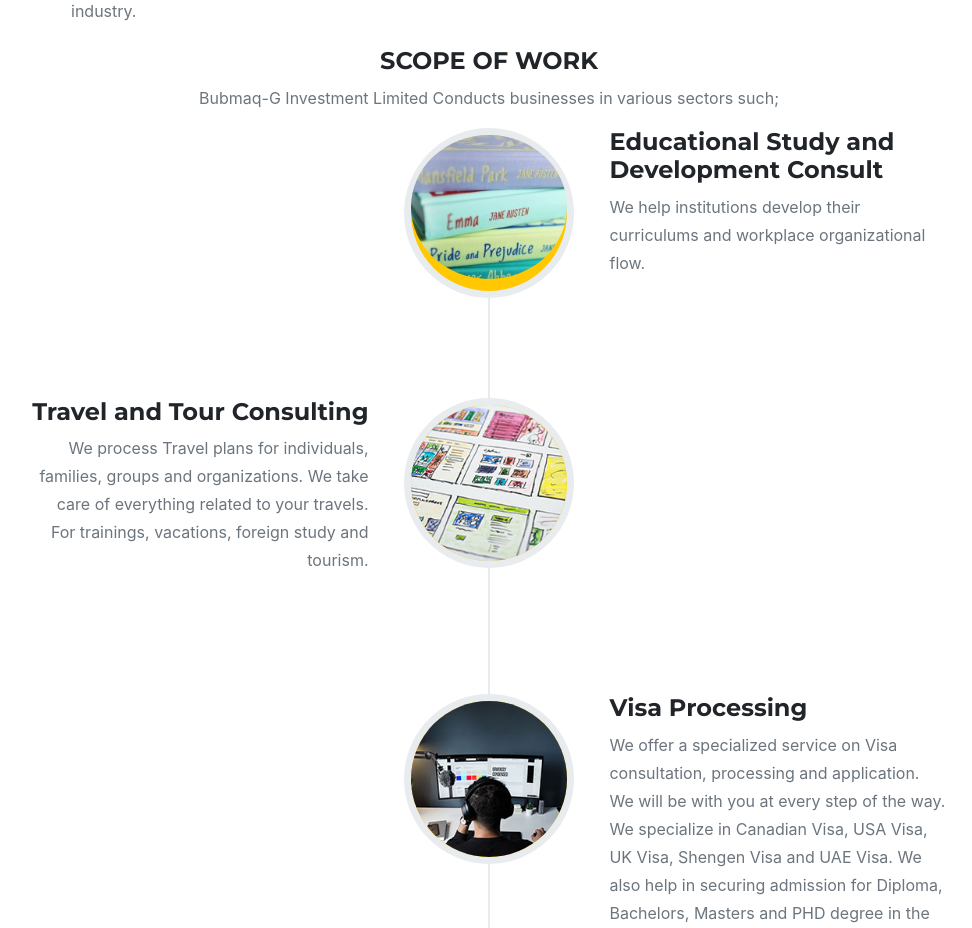
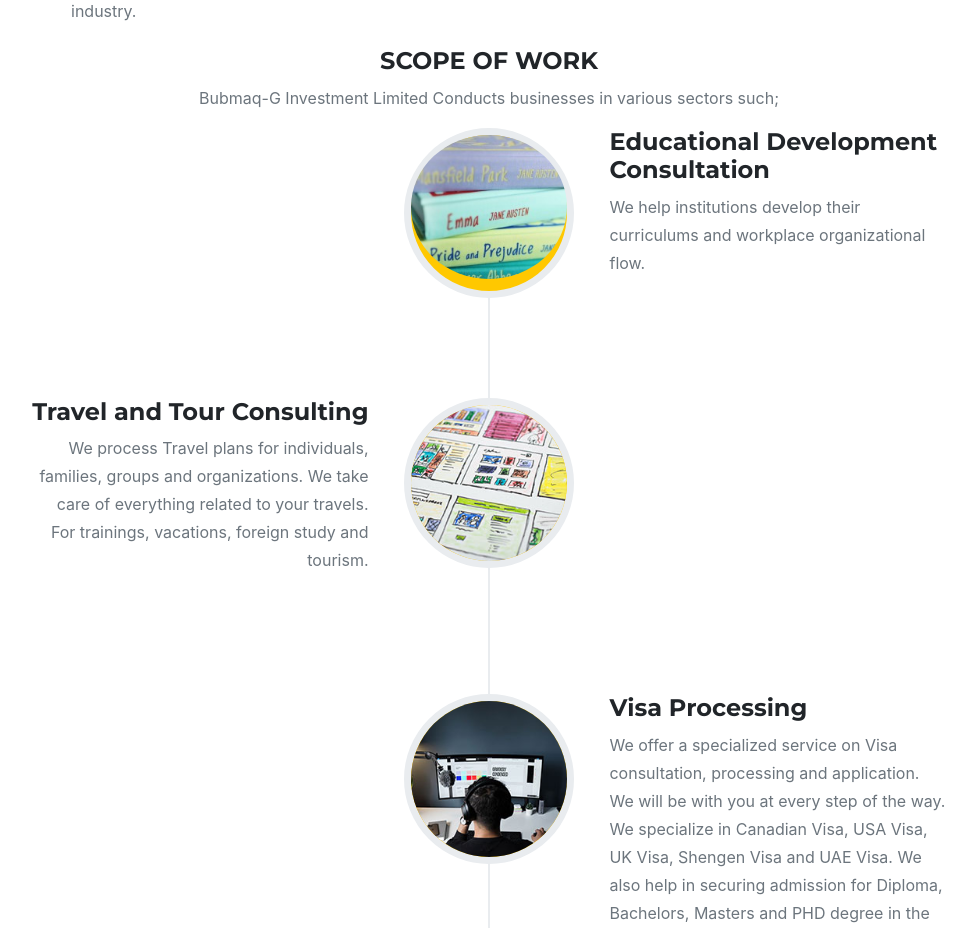
Before and after one commit to Marvvy-G/bubmaqg, a React (Create React App) app: page / in a window 1280 px wide. Shown: the part 3420-4348 px from the top of the page, without its empty margins (151-1123 px from the left). Built offline with nearby package versions, Linux system fonts and the light colour scheme.

Commit message:
Updated the about page to include company profile

```diff
--- a/src/components/Common/About.js
+++ b/src/components/Common/About.js
@@ -75,7 +75,7 @@
                                 <div className="timeline-image"><img className="rounded-circle img-fluid" src="assets/img/about/11.jpg" alt="..." /></div>
                                 <div className="timeline-panel">
                                     <div className="timeline-heading">
-                                        <h4>Educational Study and Development Consult</h4>
+                                        <h4>Educational Development Consultation</h4>
                                     </div>
                                     <div className="timeline-body"><p className="text-muted">We help institutions develop their curriculums and workplace organizational flow.</p></div>
                                 </div>
```
